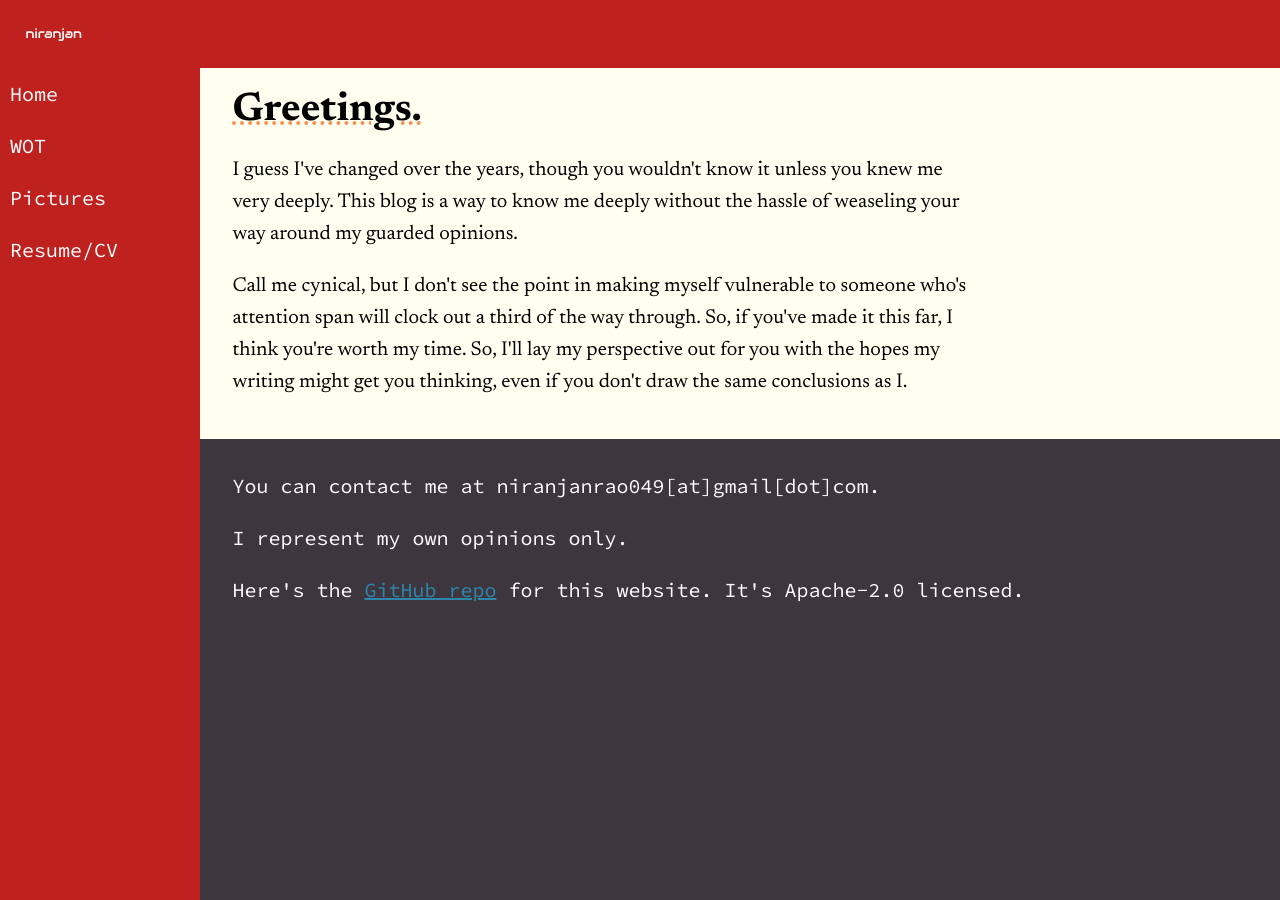
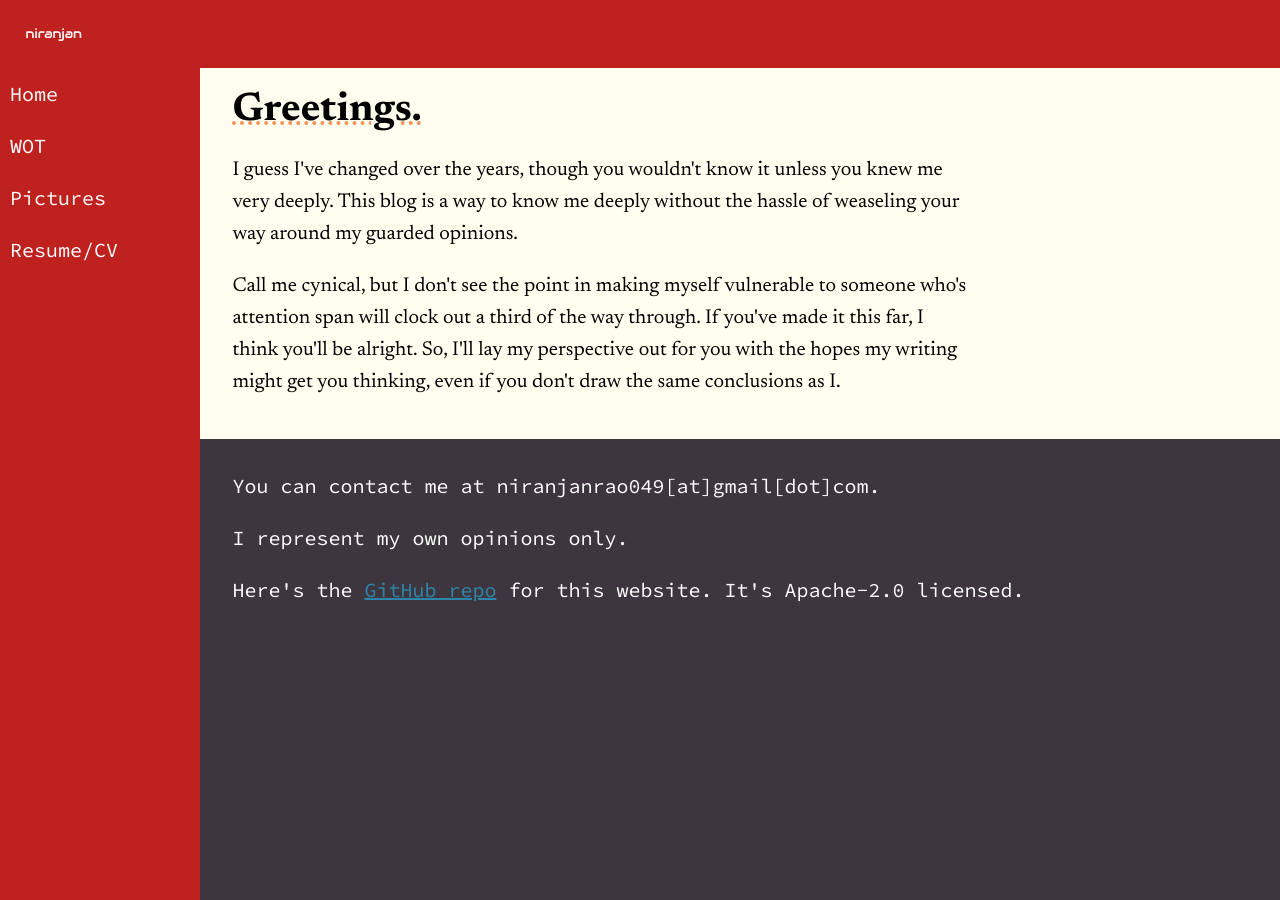
Before and after one commit to nirur/nirur.github.io, a Jekyll site: the page built from index.html, in a window 1280 px wide. Built offline with Jekyll 4.4.1, drawn with Linux system fonts in a browser that asks for light colours; some web fonts are replaced.

Commit message:
update for refresh

```diff
--- a/index.html
+++ b/index.html
@@ -15,8 +15,8 @@ title: Home
 
 <p>
     Call me cynical, but I don't see the point in making myself vulnerable to
-    someone who's attention span will clock out a third of the way through. So,
-    if you've made it this far, I think you're worth my time. So, I'll lay my
+    someone who's attention span will clock out a third of the way through. If
+    you've made it this far, I think you'll be alright. So, I'll lay my
     perspective out for you with the hopes my writing might get you thinking,
     even if you don't draw the same conclusions as I.
 </p>
```
